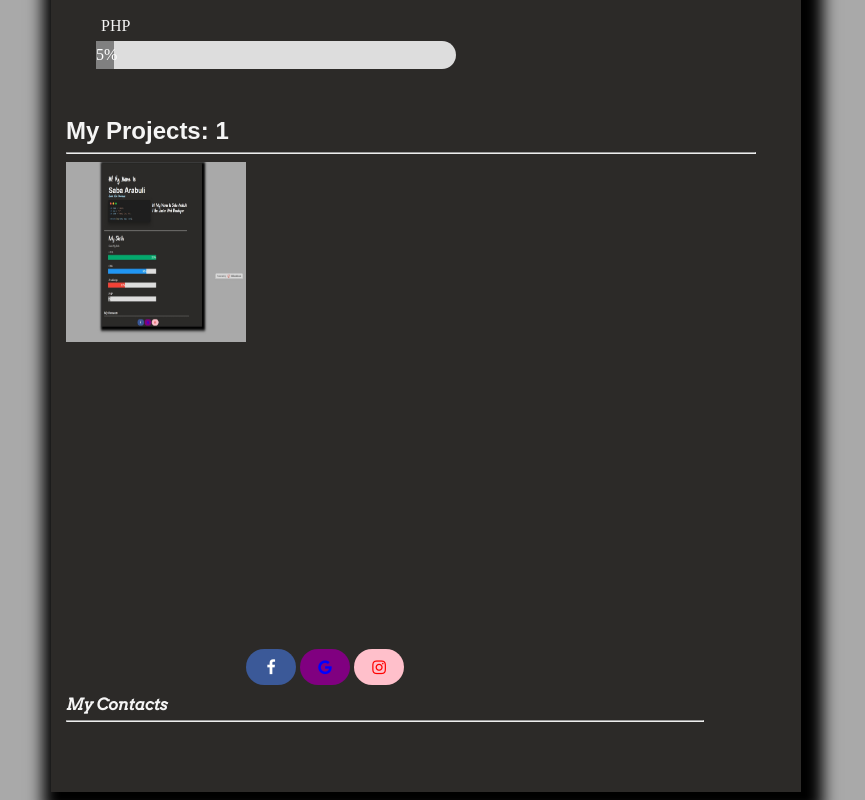
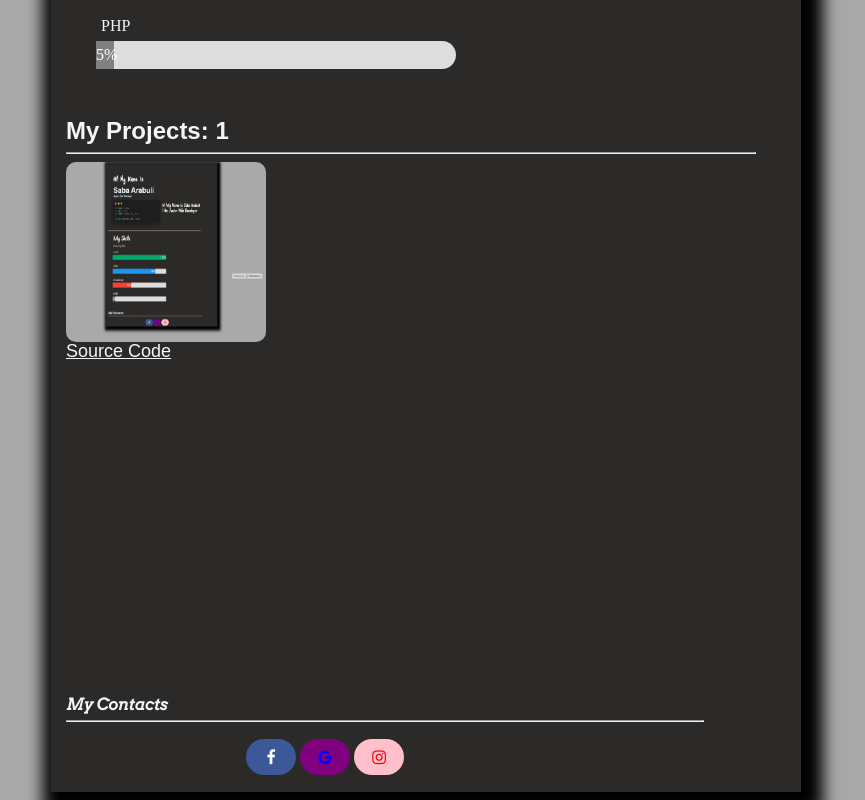
Before and after one commit to SabaArabuli/personal-website, a plain HTML site: page index.html in a window 1280 px wide. Shown: the part 716-1516 px from the top of the page, without its empty margins (205-1070 px from the left). Drawn offline with Linux system fonts and the light colour scheme; a web font is replaced by a local one.

Commit message:
Add files via upload

```diff
--- a/index.html
+++ b/index.html
@@ -43,7 +43,8 @@
 
         <hr id="xaziproj">
         <h2 id="projt">My Projects: 1</h2>
-        <img src="projects/project1.jpeg" id="proj1">
+        <img src="projects/project1.jpeg" id="proj1" alt="project" >
+        <a id="codes" href="https://github.com/SabaArabuli/personal-website"">Source Code</a>
 
         <hr id="xaziabout">
 
--- a/styles.css
+++ b/styles.css
@@ -146,7 +146,7 @@ span{
 
 .fa {
     position: relative;
-    top: 1030px;
+    top: 1120px;
     left: 180px;
     padding: 10px;
     font-size: 30px;
@@ -208,11 +208,12 @@ span{
 }
 
 #proj1{
-    width: 180px;
+    border-radius: 10px;
+    width: 200px;
     height: 180px;
     position: absolute;
     bottom: 450px;
-    transition: width 5s, height 5s, background-color 5s, transform 5s;
+    transition: width 1s, height 5s, background-color 5s, transform 5s;
 }
 
 #proj1:hover{
@@ -222,3 +223,21 @@ span{
     border-radius: 10px;
     animation: infinite;
 }
+
+#codes{
+    color: whitesmoke;
+    font-family: 'Georama', sans-serif;
+    position: absolute;
+    font-weight: 5000;
+    font-size: large;
+    bottom: 430px;
+    transition: font-size 1.5s, bottom 2s;
+}
+
+#codes:hover{
+    opacity: 2;
+    position: absolute;
+    bottom: 415px;
+    font-size: 20px;
+    animation: infinite;
+}
```
